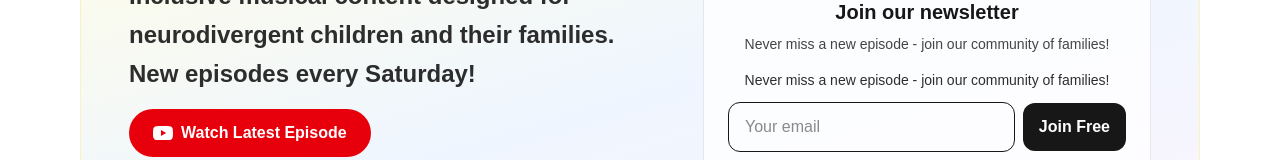
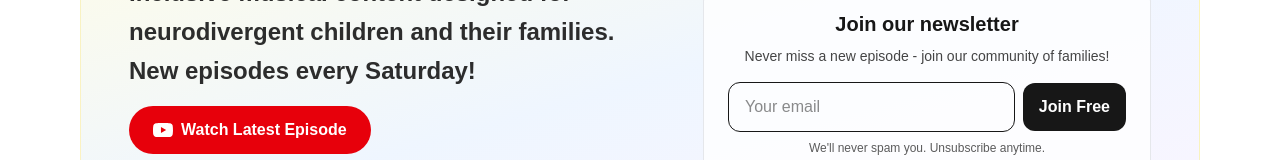
Before and after one commit to hazzler78/theluggies, a Next.js app: page /en in a window 1280 px wide. Shown: the part 431-591 px from the top of the page. Built offline with nearby package versions, Linux system fonts and the light colour scheme; no server answers.

Commit message:
fix: remove duplicate newsletter benefit text from NewsletterForm

```diff
--- a/src/components/NewsletterForm.tsx
+++ b/src/components/NewsletterForm.tsx
@@ -27,9 +27,6 @@ export function NewsletterForm() {
 
   return (
     <div className="w-full">
-      <p className="text-sm opacity-90 mb-3 text-center">
-        {t('newsletterBenefit')}
-      </p>
       <form onSubmit={onSubmit} className="flex flex-col sm:flex-row gap-2 items-stretch sm:items-center">
         <label htmlFor="newsletter-email" className="sr-only">
           {t('emailPlaceholder')}
```
